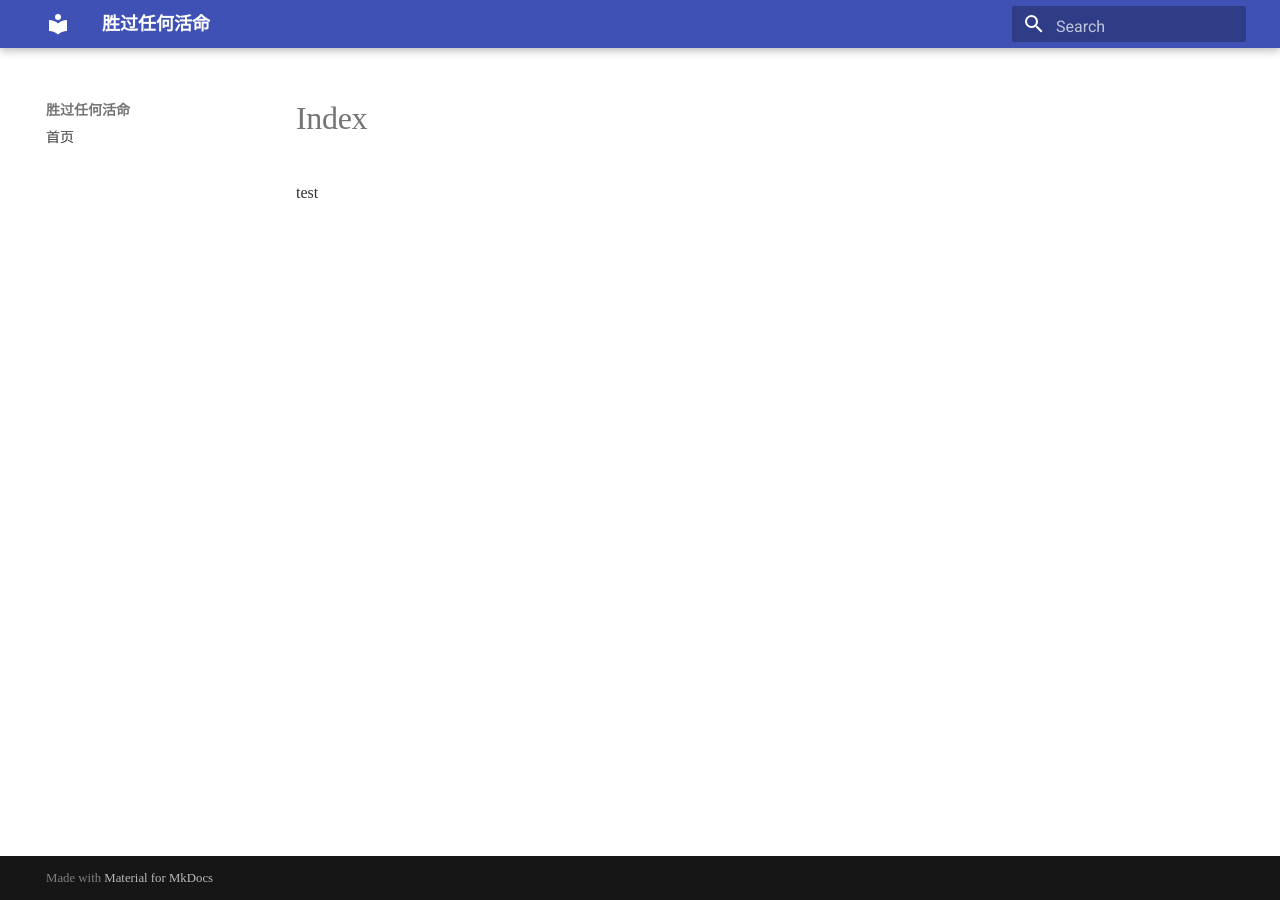
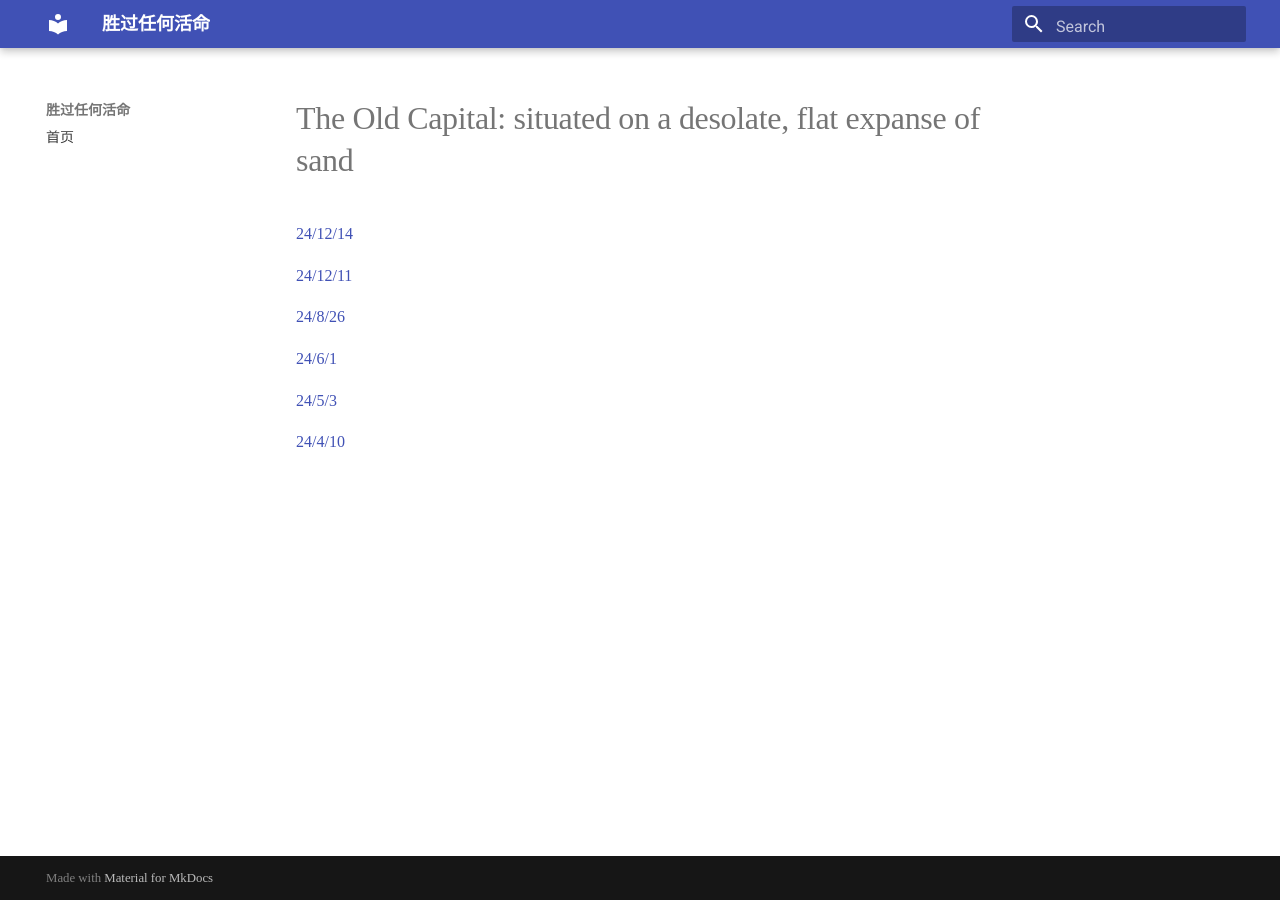
Before and after one commit to 2421bet-coder/my-personal-website, an MkDocs documentation site: the page built from docs/OldCapital/index.md, in a window 1280 px wide. Built offline with MkDocs 1.6.1 and Material for MkDocs 9.7.7, drawn with Linux system fonts in a browser that asks for light colours; some web fonts are replaced.

Commit message:
upload finished

```diff
--- a/docs/OldCapital/index.md
+++ b/docs/OldCapital/index.md
@@ -1 +1,13 @@
-test
+# The Old Capital: situated on a desolate, flat expanse of sand
+
+[24/12/14](24-12-14.md)
+
+[24/12/11](24-12-11.md)
+
+[24/8/26](24-8-26.md)
+
+[24/6/1](24-6-1.md)
+
+[24/5/3](24-5-3.md)
+
+[24/4/10](24-4-10.md)
```
Also changed, not shown: docs/ChesedandTiphareth/24-11-30.md (added, +15 -0 lines), docs/ChesedandTiphareth/24-9-11.md (added, +3 -0 lines), docs/ChesedandTiphareth/24-9-16.md (added, +11 -0 lines), docs/ChesedandTiphareth/25-3-16.md (added, +5 -0 lines), docs/ChesedandTiphareth/25-3-24.md (added, +5 -0 lines), docs/ChesedandTiphareth/index.md (+11 -0 lines), docs/CrowningNail/25-11-20.md (added, +1 -0 lines), docs/CrowningNail/25-3-31.md (added, +1 -0 lines), docs/CrowningNail/25-3-4.md (added, +1 -0 lines), docs/CrowningNail/25-6-18.md (added, +1 -0 lines), docs/CrowningNail/index.md (+9 -0 lines), docs/OldCapital/24-12-11.md (added, +1 -0 lines), docs/OldCapital/24-12-14.md (added, +27 -0 lines), docs/OldCapital/24-4-10.md (added, +1 -0 lines), 3 more files.
